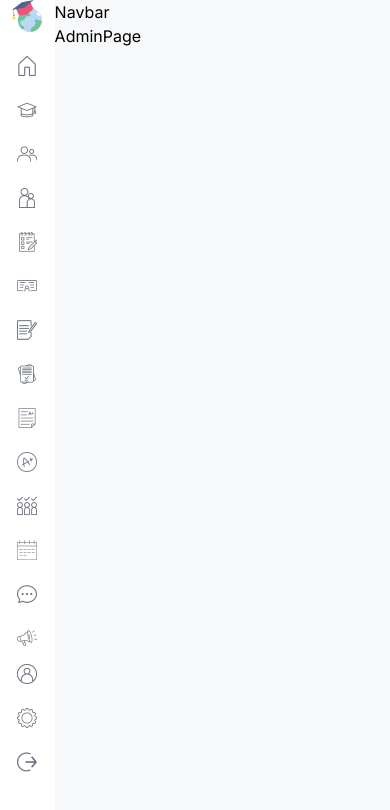
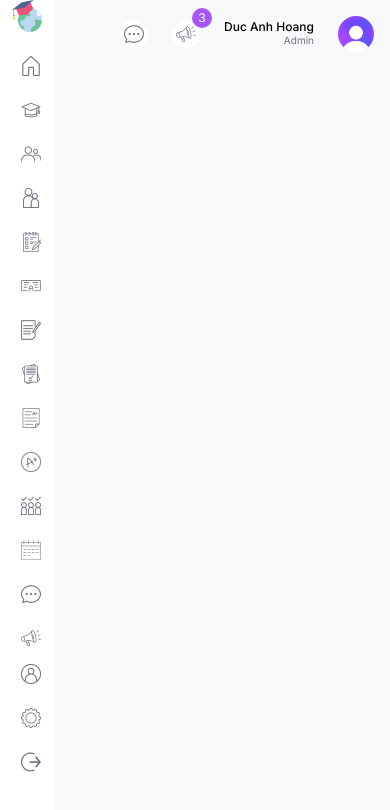
Before and after one commit to hoangducanh1865/school_management, a Next.js app: page /admin in a window 390 px wide. Shown: the top 810 px of the page. Built offline with nearby package versions, Linux system fonts and the light colour scheme.

Commit message:
feat: add Next.js Tailwind responsive navbar design, update Next.js Tailwind responsive menu design

```diff
--- a/src/app/(dashboard)/admin/page.tsx
+++ b/src/app/(dashboard)/admin/page.tsx
@@ -1,6 +1,6 @@
 const AdminPage = () => {
   return (
-    <div className=''>AdminPage</div>
+    <div className=''></div>
   )
 }
 
--- a/src/app/components/Menu.tsx
+++ b/src/app/components/Menu.tsx
@@ -118,9 +118,9 @@
 
 const Menu = () => {
   return (
-    <div className="mt-4 text-sm">
+    <div className="mt-4 text-sm pl-2 lg:pl-4">
         {menuItems.map((item) => (
-            <div className="flex flex-col gap-2">
+            <div className="flex flex-col gap-2" key={item.title}>
                 <span className="hidden lg:block text-gray-400 font-light my-4">{item.title}</span>
                 {item.items.map((sub_item) => (
                     <Link href={sub_item.href} key={sub_item.label} className="flex items-center justify-center lg:justify-start gap-4 text-gray-500 py-2">
--- a/src/app/components/Navbar.tsx
+++ b/src/app/components/Navbar.tsx
@@ -1,6 +1,29 @@
+import Image from "next/image"
+
 const Navbar = () => {
   return (
-    <div className=''>Navbar</div>
+    <div className="flex items-center justify-between p-4">
+        {/* SEARCH BAR */}
+        <div className="hidden md:flex items-center gap-2 tex-xs rounded-full ring-[1.5px] ring-gray-300 px-2">
+            <Image src="/search.png" alt="" width={14} height={14} />
+            <input type="text" placeholder="Search..." className="w-[200px] p-2 bg-transparent outline-none" />
+        </div>
+        {/* ICONS AND USER */}
+        <div className="flex items-center gap-6 justify-end w-full ">
+            <div className="bg-white rounded-full w-7 h-7 flex items-center justify-center cursor-pointer">
+                <Image src="/message.png" alt="" width={20} height={20} />
+            </div>
+            <div className="bg-white rounded-full w-7 h-7 flex items-center justify-center cursor-pointer relative"> {/* @QUESTION: why do we put relative here but not in className of Image announcement.png?*/}
+                <Image src="/announcement.png" alt="" width={20} height={20} />
+                <div className="absolute -top-3 -right-3 w-5 h-5 flex items-center justify-center bg-purple-500 text-white rounded-full text-xs">3</div>
+            </div>
+            <div className="flex flex-col">
+                <span className="text-xs leading-3 font-medium">Duc Anh Hoang</span>
+                <span className="text-[10px] text-gray-500 text-right">Admin</span>
+            </div>
+            <Image src="/avatar.png" alt="" width={36} height={36} className="rounded-full" />
+        </div>
+    </div>
   )
 }
 
```
